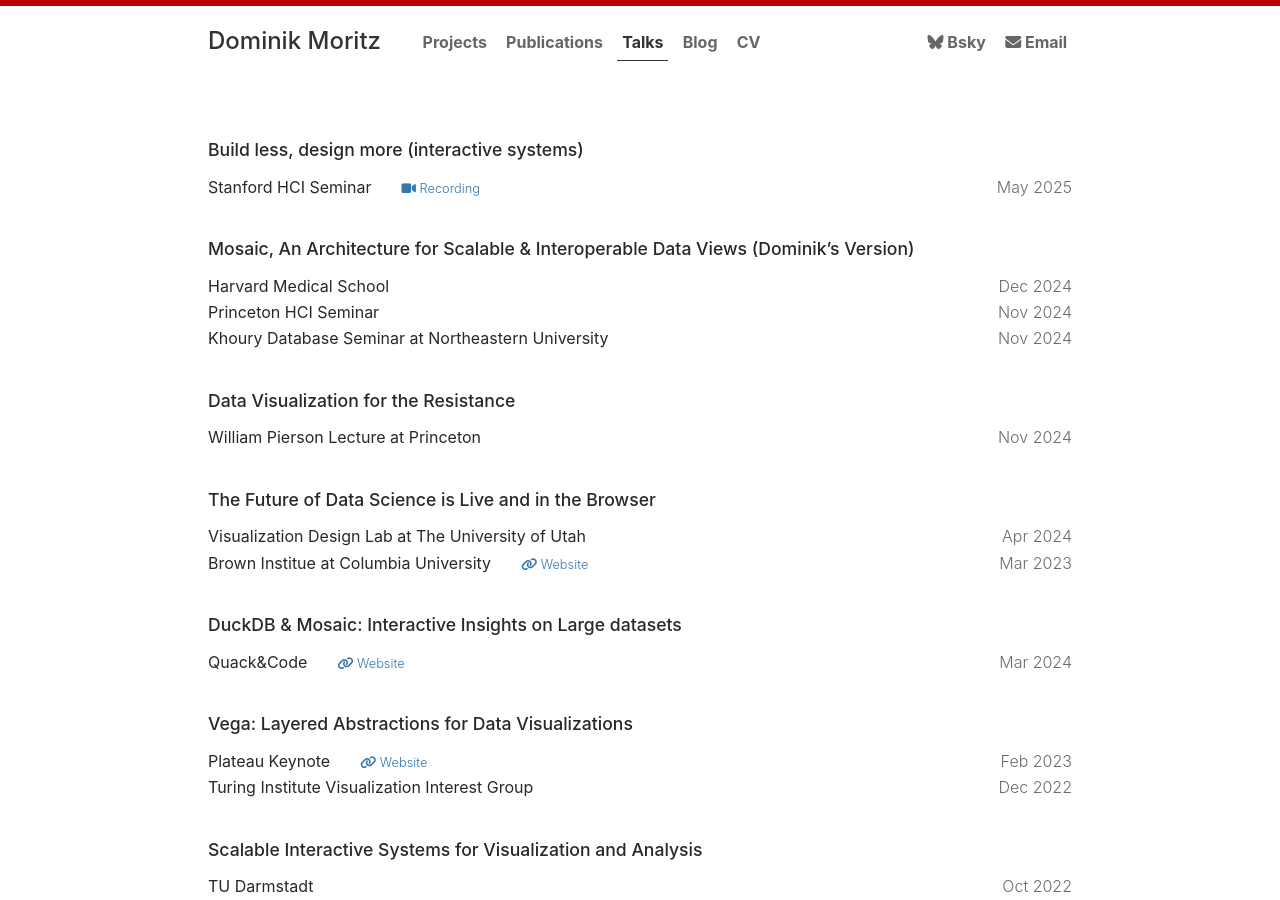
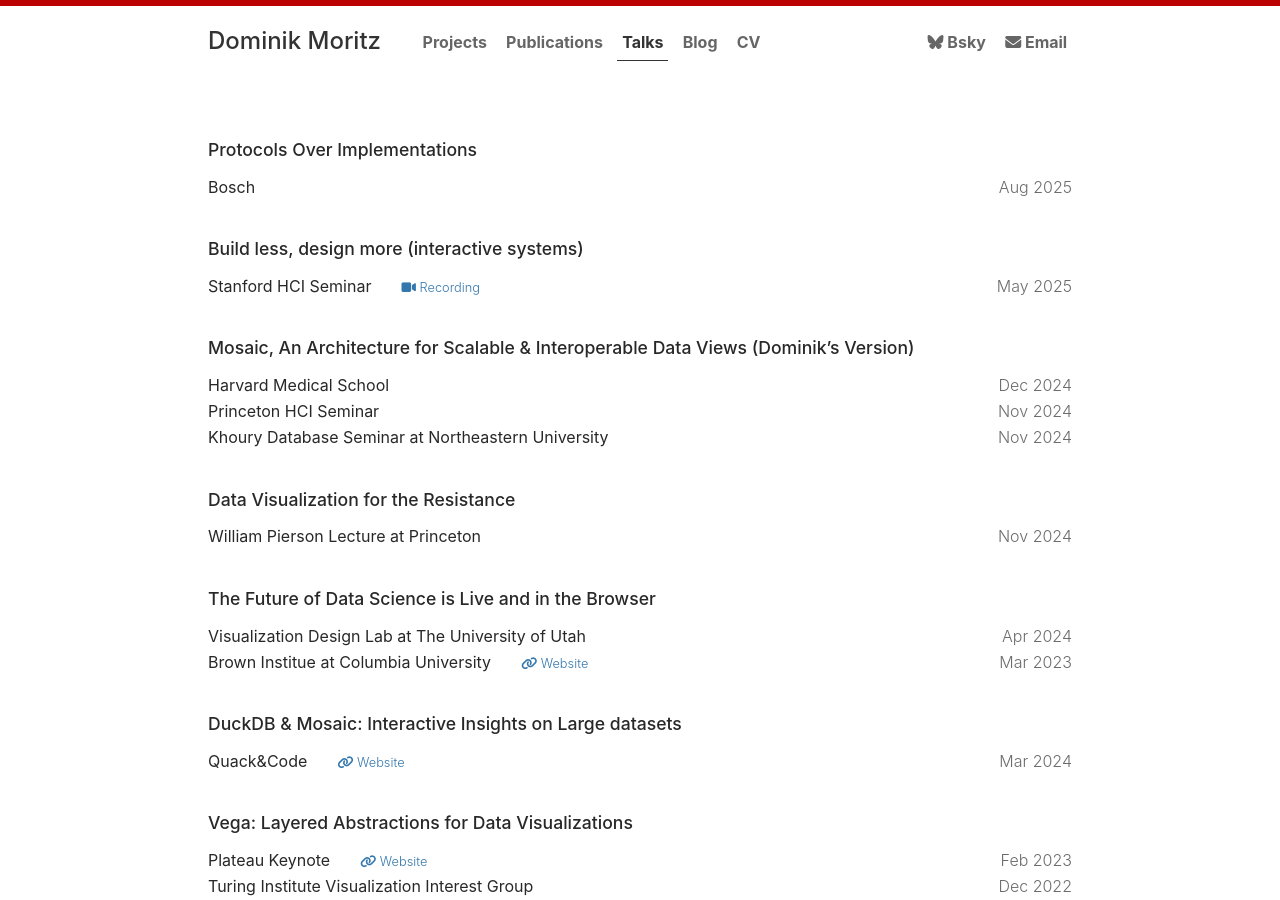
Before and after one commit to domoritz/domoritz.github.io, a Jekyll site: the page built from talks.md, in a window 1280 px wide and 900 px high. Built offline with Jekyll 4.4.1, drawn with Linux system fonts in a browser that asks for light colours.

Commit message:
bosch talk

```diff
--- a/_data/talks.yml
+++ b/_data/talks.yml
@@ -1,3 +1,6 @@
+- title: "Protocols Over Implementations"
+  date: 2025-08-22
+  location: Bosch
 - title: "Build less, design more (interactive systems)"
   date: 2025-05-13
   location: Stanford HCI Seminar
```
